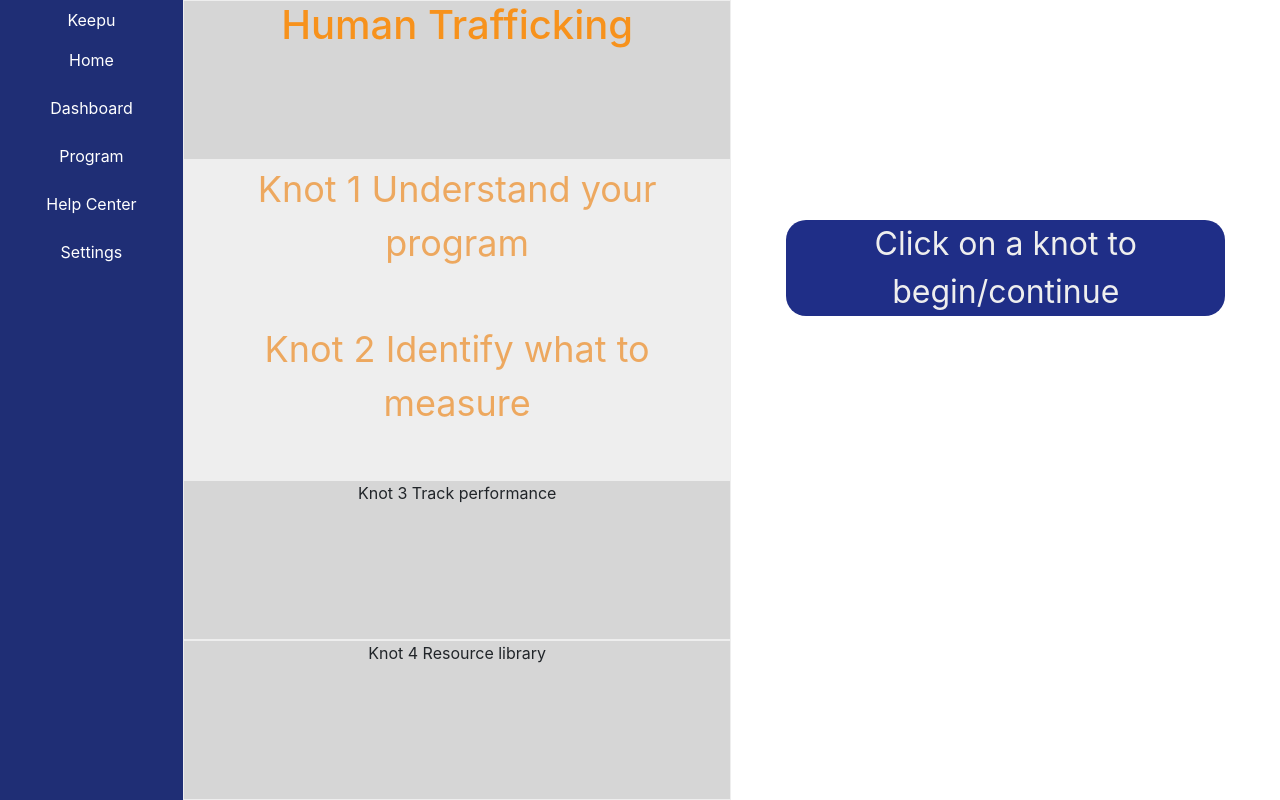
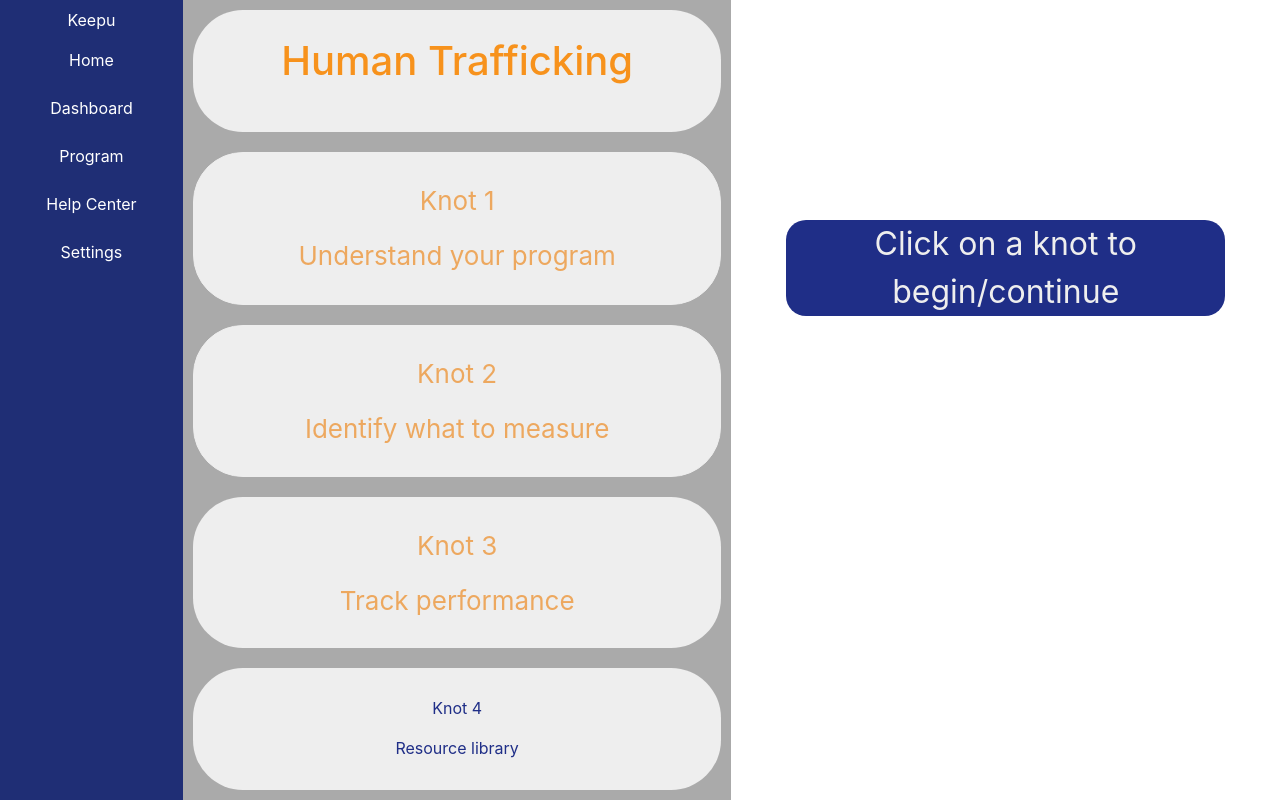
Before and after one commit to cortes-web-tech/COP4331-large-project, a React (Create React App) app in the folder website/: page /program in a window 1280 px wide. Built offline with nearby package versions, Linux system fonts and the light colour scheme.

Commit message:
Knot 2 show outcomes functional front end

```diff
--- a/website/src/components/pages/Program.js
+++ b/website/src/components/pages/Program.js
@@ -11,9 +11,10 @@ export default class Program extends React.Component {
       phKnot: true,
       showKnot1: false,
       showKnot2: false,
+      showKnot3: false,
       knot2Landing: true,
       showOutput: false,
-      showOutcome: true,
+      showOutcome: false,
       show1: false,
       show2: false,
       show3: false,
@@ -46,14 +47,15 @@ export default class Program extends React.Component {
     })
   }
 
-  toggleOutput(){
+  toggleKnot3(){
     this.setState({
       ...this.state,
-      knot2Landing: this.state.knot2Landing?false:
-      true,
-      showOutput: this.state.showOutput?false
+      showKnot1: false,
+      showKnot2: false,
+      showKnot3: this.state.showKnot3?false
       :true,
-
+      phKnot: this.state.showKnot3?true
+      :false
 
 
     })
@@ -72,6 +74,33 @@ export default class Program extends React.Component {
       show2: !this.state.show2,
     })
   }
+
+  toggleOutput(){
+    this.setState({
+      ...this.state,
+      knot2Landing: this.state.knot2Landing?false:
+      true,
+      showOutput: this.state.showOutput?false
+      :true,
+      showOutcome: false
+
+
+    })
+  }
+
+  toggleOutcome(){
+    this.setState({
+      ...this.state,
+      knot2Landing: this.state.knot2Landing?false:
+      true,
+      showOutcome: this.state.showOutcome?false
+      :true,
+      showOutput: false
+
+
+    })
+  }
+
 
   toggle3(){
     this.setState({
@@ -107,19 +136,32 @@ export default class Program extends React.Component {
             </div>
 
           <div style={eBox}>
-            <button style = {enabled} onClick={()=>this.toggleKnot1()}>Knot 1 Understand your program </button>
+            <button style = {enabled} onClick={()=>this.toggleKnot1()}>
+                <p>Knot 1</p>
+                Understand your program
+              </button>
           </div>
 
           <div style={eBox}>
-            <button style = {enabled} onClick={()=>this.toggleKnot2()}>Knot 2 Identify what to measure </button>
+
+            <button style = {enabled} onClick={()=>this.toggleKnot2()}>
+              <p>Knot 2 </p>
+              Identify what to measure
+            </button>
           </div>
 
           <div style={dBox}>
-            <p>Knot 3 Track performance</p>
+            <button style = {disabled} onClick={()=>this.toggleKnot3()}>
+              <p>Knot 3</p>
+              Track performance
+            </button>
           </div>
 
           <div style={dBox}>
-            <p>Knot 4 Resource library</p>
+
+              <p>Knot 4 </p>
+              Resource library
+
           </div>
         </div>
 
@@ -202,7 +244,7 @@ export default class Program extends React.Component {
             <div style={catArea}>
             How much will you need?
             {
-              this.state.show3?
+              this.state.showKnot2?
               <div style={formStyle}>
                 <div style = {needBox}>
                   <h3>Technology</h3>
@@ -416,7 +458,46 @@ export default class Program extends React.Component {
                 </div>
                 <button onClick={()=>this.toggleOutput()}>Generate output</button>
               </div>
+              :  this.state.showOutcome?
+
+                <div style={knotQ}>
+                  Outcome placeholder
+                  <div style={outputStyle}>
+                    Set up a percentage criteria <input type="text"/>
+                  </div>
+                  <div style={outputStyle}>
+                    Target <br/>
+                    <select>
+                      <option>Target op 1 </option>
+                      <option>Target op 2</option>
+                    </select>
+                  </div>
+                  <div style={outputStyle}>
+                    Verb <br/>
+                    <select>
+                      <option> Verb op 1</option>
+                      <option> Verb op 2</option>
+                    </select>
+                  </div>
+                    <div style={outputStyle}>
+                      Noun <br/>
+                      <select>
+                        <option>Noun op 1</option>
+                        <option>Noun op 2</option>
+                      </select>
+                  </div>
+
+                  <div style={outputStyle}>
+                    Frequency <br/>
+                    <select>
+                      <option>Frquency op 1</option>
+                      <option>Frequency op 2</option>
+                    </select>
+                </div>
+                <button onClick={()=>this.toggleOutcome()}>Generate outcome</button>
+                </div>
                 :
+
                 <div style={programStyle}>
                   <div>
                     <h3>Outputs</h3>
@@ -429,15 +510,15 @@ export default class Program extends React.Component {
                     <h3>Outcomes</h3>
                     <ul>
                       <li>Sample outcome: 85% of applicants will increase their knowledge after completing the training</li>
-                    <button style={knot2ButtonStyle}>+ Click here to create an outcome</button>
+                      <button style={knot2ButtonStyle} onClick={()=>this.toggleOutcome()}>+ Click here to create an outcome</button>
                     </ul>
                   </div>
               </div>
             }
+
           </div>
             :null
         }
-
         </React.Fragment>
       </div>
     );
@@ -461,7 +542,7 @@ const knotStyle = {
   flex: 3,
   display: "flex",
   flexDirection: "column",
-  backgroundColor: "#D6D6D6"
+  backgroundColor: "#aaaaaa"
 }
 
 const knotQ = {
@@ -475,7 +556,15 @@ const enabled = {
   color: "#EDA85F",
   backgroundColor: "#eeeeee",
   border: "none",
-  fontSize: "36px"
+  fontSize: "26px"
+
+}
+
+const disabled = {
+  color: "#EDA85F",
+  backgroundColor: "#eeeeee",
+  border: "none",
+  fontSize: "26px"
 
 }
 
@@ -483,11 +572,21 @@ const eBox = {
   flex: 1,
   backgroundColor: "#eeeeee",
   border: "1px #eeeeee solid",
+  paddingTop: "5%",
+  paddingBottom: "5%",
+  margin:"10px",
+  borderRadius: "50px"
 }
 
 const dBox = {
   flex: 1,
-  border: "1px #eeeeee solid",
+  paddingTop:"5%",
+  paddingBottom: "5%",
+  margin:"10px",
+  backgroundColor: "#eeeeee",
+  color: "#1F2E87",
+  size: "26px",
+  borderRadius: "50px"
 }
 
 const formArea = {
```
Lines whose indentation alone changed are shown as unchanged.
